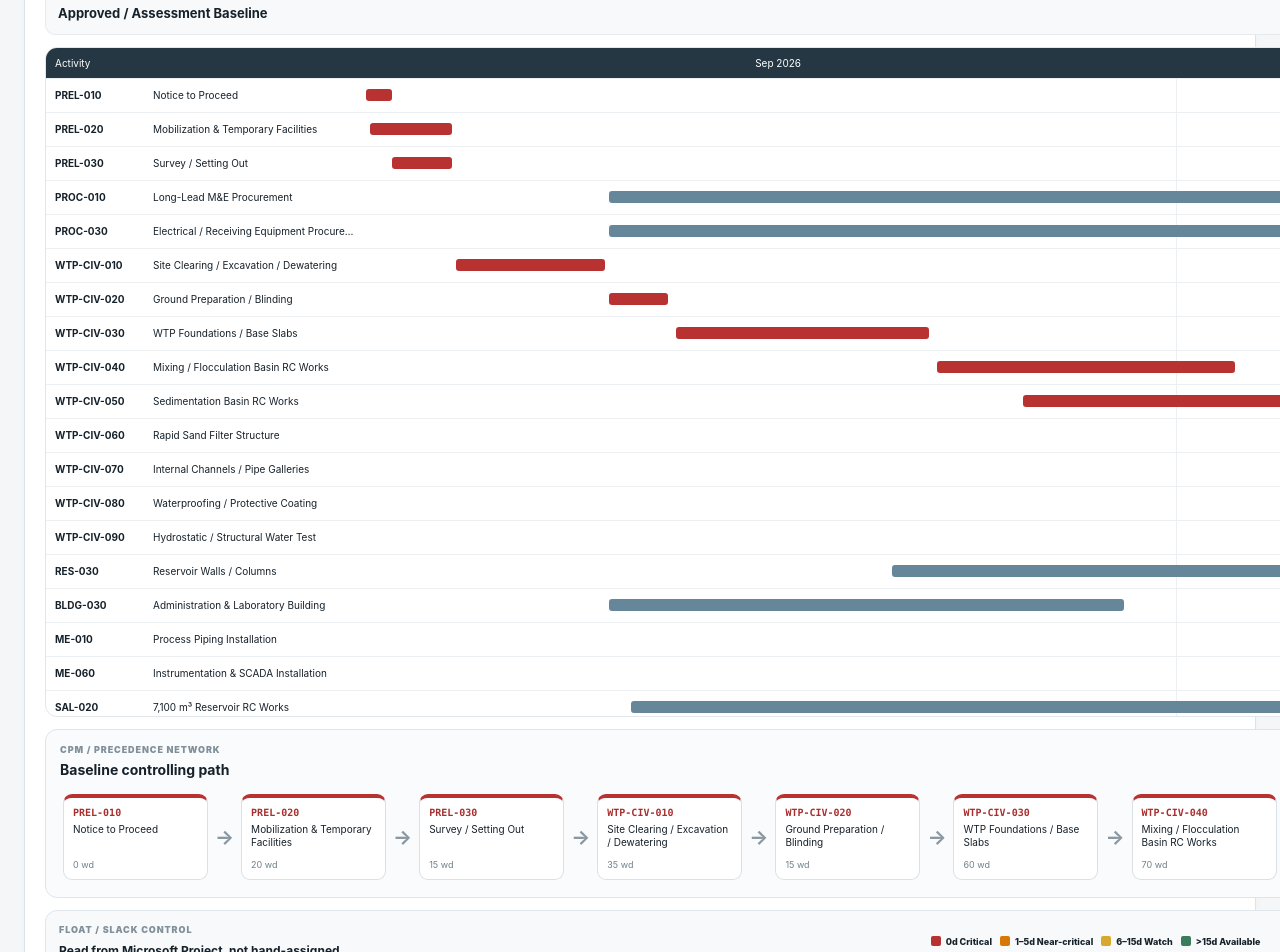
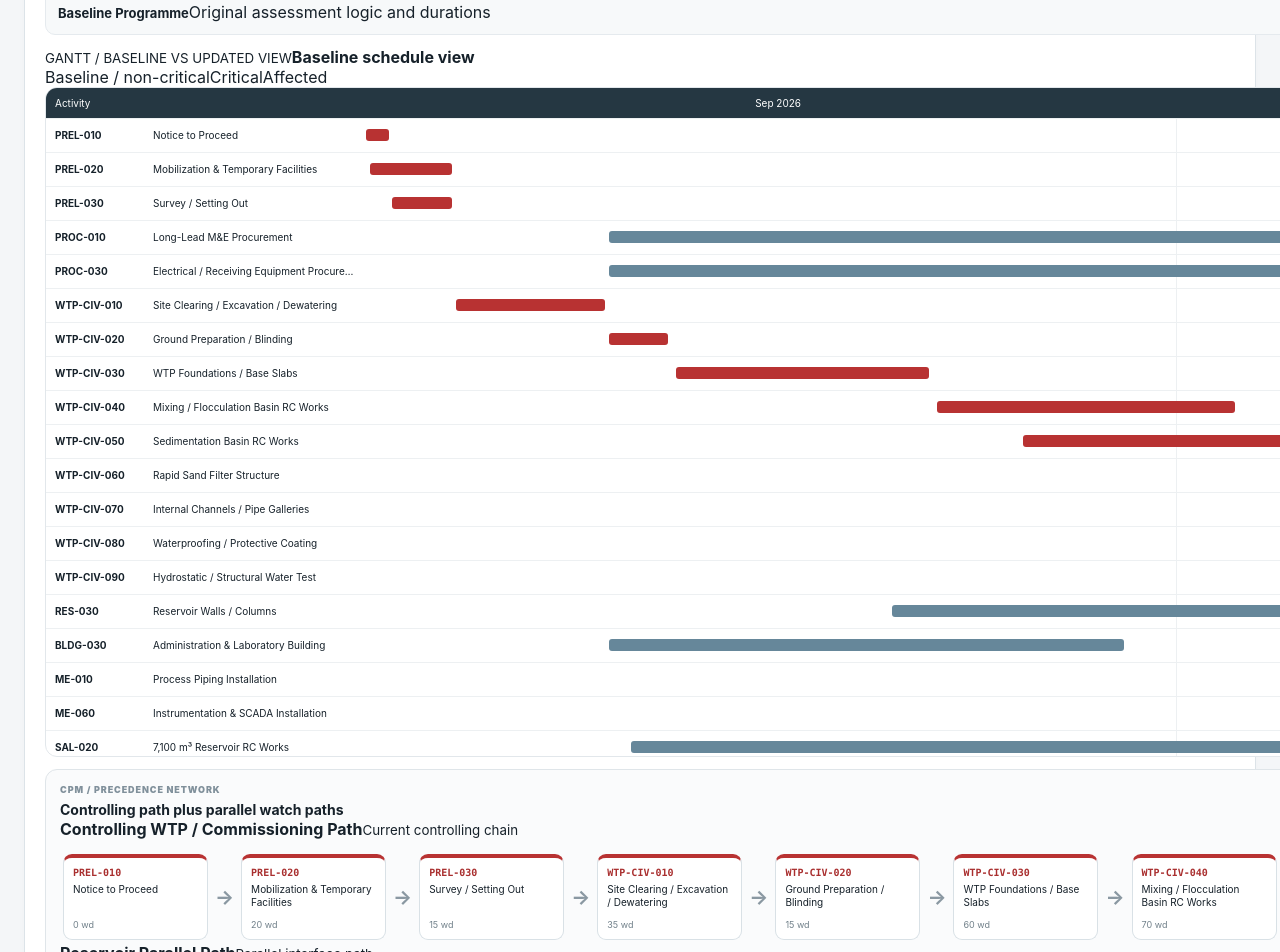
Before and after one commit to michaelfutol/Michael-Futol-Chinaimo-Project-Controls, a Next.js app: page / in a window 1280 px wide. Shown: the part 2320-3272 px from the top of the page. Built offline with nearby package versions, Linux system fonts and the light colour scheme.

Commit message:
feat: strengthen scenario, gantt and CPM network views

```diff
--- a/app/ScheduleExplorer.tsx
+++ b/app/ScheduleExplorer.tsx
@@ -6,67 +6,111 @@ type Scenario = {
   id:string; name:string; activity:string; reportedDelay:number; baselineCritical:string;
   baselineFinish:string; forecastFinish:string; netImpact:number; result:string; why:string;
 };
-type Activity = {id:string; wbs:string; name:string; duration:number; predecessors:string; relationships:string; workstream:string; baselineStart:string; baselineFinish:string; critical:boolean};
-
-const addCalendarDays=(iso:string,days:number)=>{
-  const d=new Date(iso+'T00:00:00'); d.setDate(d.getDate()+days); return d.toISOString().slice(0,10);
+type Activity = {
+  id:string; wbs:string; name:string; duration:number; predecessors:string; relationships:string;
+  workstream:string; baselineStart:string; baselineFinish:string; critical:boolean;
 };
 
+type View='BASE'|'A'|'B'|'C'|'D';
+
+const isoDate=(value:string)=>new Date(`${value}T00:00:00`);
+const addCalendarDays=(iso:string,days:number)=>{
+  const d=isoDate(iso); d.setDate(d.getDate()+days); return d.toISOString().slice(0,10);
+};
+
+const keyWatchIds=['PROC-010','PROC-030','RES-030','BLDG-030','SAL-020','PWR-030'];
+
 export default function ScheduleExplorer({schedule,scenarios,criticalPath,statusDate}:{schedule:Activity[];scenarios:Scenario[];criticalPath:string[];statusDate:string}){
-  const [view,setView]=useState<'BASE'|'A'|'B'|'C'|'D'>('BASE');
+  const [view,setView]=useState<View>('BASE');
   const selected=view==='BASE'?null:scenarios.find(s=>s.id===view)!;
-  const start=new Date(schedule[0].baselineStart+'T00:00:00');
-  const baselineEnd=new Date(schedule.find(a=>a.id==='COMM-080')!.baselineFinish+'T00:00:00');
-  const forecastEnd=selected?new Date(selected.forecastFinish+'T00:00:00'):baselineEnd;
+  const first=schedule.reduce((a,b)=>a.baselineStart<b.baselineStart?a:b);
+  const completion=schedule.find(a=>a.id==='COMM-080')!;
+  const baselineEnd=isoDate(completion.baselineFinish);
+  const forecastEnd=selected?isoDate(selected.forecastFinish):baselineEnd;
+  const start=isoDate(first.baselineStart);
   const horizon=Math.max(baselineEnd.getTime(),forecastEnd.getTime())-start.getTime();
-  const pos=(d:string)=>Math.max(0,Math.min(100,((new Date(d+'T00:00:00').getTime()-start.getTime())/horizon)*100));
+  const pos=(d:string)=>Math.max(0,Math.min(100,((isoDate(d).getTime()-start.getTime())/horizon)*100));
+
   const selectedIds=useMemo(()=>{
     if(!selected) return new Set<string>();
     return new Set((selected.activity.match(/[A-Z]+(?:-[A-Z]+)*-\d+/g)||[]));
   },[selected]);
-  const display=schedule.filter(a=>a.critical || ['PROC-010','PROC-030','RES-030','BLDG-030','SAL-020','PWR-030'].includes(a.id));
+
   const criticalDelay=view==='A'||view==='C';
-  const shiftStarts=criticalDelay?criticalPath.indexOf('WTP-CIV-060'):-1;
-  const shifted=(a:Activity)=> shiftStarts>=0 && criticalPath.indexOf(a.id)>=shiftStarts;
+  const shiftStart=criticalDelay?criticalPath.indexOf('WTP-CIV-060'):-1;
+  const shifted=(a:Activity)=>shiftStart>=0&&criticalPath.indexOf(a.id)>=shiftStart;
+  const scenarioShift=selected?.netImpact||0;
+  const display=schedule.filter(a=>a.critical||keyWatchIds.includes(a.id));
+
+  const branchSets=[
+    {name:'Controlling WTP / Commissioning Path',tone:'critical',ids:criticalPath},
+    {name:'Reservoir Parallel Path',tone:'parallel',ids:['RES-010','RES-020','RES-030','RES-040','RES-050','RES-060']},
+    {name:'Power / Energization Watch',tone:'watch',ids:['PWR-010','PWR-020','PWR-030','PWR-040','COMM-020']},
+    {name:'Salakham Parallel Path',tone:'parallel',ids:['SAL-010','SAL-020','SAL-030','SAL-040','COMM-040']},
+  ];
 
   return <div className="scheduleExplorer">
-    <div className="viewTabs">
+    <div className="viewTabs scenarioTabs" role="tablist" aria-label="Schedule scenarios">
       <button className={view==='BASE'?'active':''} onClick={()=>setView('BASE')}>Baseline</button>
-      {scenarios.map(s=><button key={s.id} className={view===s.id?'active':''} onClick={()=>setView(s.id as 'A'|'B'|'C'|'D')}>Scenario {s.id}</button>)}
+      {scenarios.map(s=><button key={s.id} className={view===s.id?'active':''} onClick={()=>setView(s.id as View)}>Scenario {s.id}</button>)}
     </div>
 
     <div className="scenarioSummary">
-      <div><small>VIEW</small><b>{selected?selected.name:'Approved / Assessment Baseline'}</b></div>
-      <div><small>BASELINE FINISH</small><b>{selected?.baselineFinish||'2029-01-17'}</b></div>
-      <div><small>FORECAST FINISH</small><b className={selected&&selected.netImpact>0?'negative':''}>{selected?.forecastFinish||'2029-01-17'}</b></div>
-      <div><small>NET IMPACT</small><b className={selected&&selected.netImpact>0?'negative':''}>{selected?`${selected.netImpact>0?'+':''}${selected.netImpact} wd`:'0 wd'}</b></div>
+      <div className="scenarioName"><small>SELECTED VIEW</small><b>{selected?selected.name:'Baseline Programme'}</b><span>{selected?selected.activity:'Original assessment logic and durations'}</span></div>
+      <div><small>BASELINE FINISH</small><b>{selected?.baselineFinish||completion.baselineFinish}</b></div>
+      <div><small>FORECAST FINISH</small><b className={selected&&selected.netImpact>0?'negative':''}>{selected?.forecastFinish||completion.baselineFinish}</b></div>
+      <div><small>NET IMPACT</small><b className={selected&&selected.netImpact>0?'negative':'positive'}>{selected?`${selected.netImpact>0?'+':''}${selected.netImpact} wd`:'0 wd'}</b></div>
     </div>
 
-    <div className="ganttWrap scenarioGantt"><div className="ganttHead"><span>Activity</span><span>Sep 2026</span><span>2027</span><span>2028</span><span>Jan 2029</span></div>
+    {selected&&<div className={`resultBanner ${selected.netImpact>0?'resultDelay':'resultNoDelay'}`}>
+      <div><small>RESULT</small><strong>{selected.result}</strong></div>
+      <div className="resultFacts"><span><b>{selected.reportedDelay}</b> reported wd</span><span><b>{selected.baselineCritical}</b> baseline critical?</span><span><b>{selected.netImpact}</b> net project wd</span></div>
+    </div>}
+
+    <div className="ganttShell">
+      <div className="vizTitle"><div><small>GANTT / BASELINE VS UPDATED VIEW</small><b>{selected?'Scenario recalculation view':'Baseline schedule view'}</b></div><div className="vizLegend"><span><i className="legendBase"/>Baseline / non-critical</span><span><i className="legendCritical"/>Critical</span><span><i className="legendDelay"/>Affected</span></div></div>
+      <div className="ganttWrap scenarioGantt">
+        <div className="ganttHead"><span>Activity</span><span>Sep 2026</span><span>2027</span><span>2028</span><span>Jan 2029</span></div>
         {display.map(a=>{
-        const startDate=shifted(a)?addCalendarDays(a.baselineStart,12):a.baselineStart;
-        const finishDate=shifted(a)?addCalendarDays(a.baselineFinish,12):a.baselineFinish;
-        const left=pos(startDate), right=pos(finishDate), width=Math.max(a.duration===0?.8:right-left,.8);
+          const isShifted=shifted(a)&&scenarioShift>0;
+          const startDate=isShifted?addCalendarDays(a.baselineStart,scenarioShift):a.baselineStart;
+          const finishDate=isShifted?addCalendarDays(a.baselineFinish,scenarioShift):a.baselineFinish;
+          const left=pos(startDate), right=pos(finishDate), width=Math.max(a.duration===0?.7:right-left,.7);
           const selectedActivity=selectedIds.has(a.id);
-        return <div className="ganttRow" key={a.id}><div className="ganttLabel"><b>{a.id}</b><span>{a.name}</span>{selectedActivity&&<em>DELAY</em>}</div><div className="ganttTrack"><div className={`${a.critical?'ganttBar criticalBar':'ganttBar'} ${selectedActivity?'selectedDelay':''}`} style={{left:`${left}%`,width:`${width}%`}}/><div className="dataDate" style={{left:`${pos(statusDate)}%`}}/></div></div>
+          return <div className="ganttRow" key={a.id}>
+            <div className="ganttLabel"><b>{a.id}</b><span>{a.name}</span>{selectedActivity&&<em>AFFECTED</em>}</div>
+            <div className="ganttTrack">
+              {selected&&isShifted&&<div className="baselineGhost" style={{left:`${pos(a.baselineStart)}%`,width:`${Math.max(pos(a.baselineFinish)-pos(a.baselineStart),.7)}%`}}/>}
+              <div className={`${a.critical?'ganttBar criticalBar':'ganttBar'} ${selectedActivity?'selectedDelay':''}`} style={{left:`${left}%`,width:`${width}%`}}/>
+              <div className="dataDate" style={{left:`${pos(statusDate)}%`}} title={`Data date ${statusDate}`}/>
+            </div>
+          </div>
         })}
+      </div>
     </div>
 
     <div className="networkCard">
-      <div className="networkTitle"><div><small>CPM / PRECEDENCE NETWORK</small><b>{selected?'Updated logic impact view':'Baseline controlling path'}</b></div><span className="networkLegend"><i/>Critical / controlling</span></div>
+      <div className="networkTitle"><div><small>CPM / PRECEDENCE NETWORK</small><b>Controlling path plus parallel watch paths</b></div><span className="networkLegend"><i/>Critical / controlling</span></div>
+      <div className="networkLanes">
+        {branchSets.map(branch=><div className={`networkLane ${branch.tone}`} key={branch.name}>
+          <div className="laneLabel"><b>{branch.name}</b><small>{branch.tone==='critical'?'Current controlling chain':'Parallel interface path'}</small></div>
           <div className="networkScroller"><div className="networkChain">
-        {criticalPath.map((id,i)=>{
-          const a=schedule.find(x=>x.id===id)!; const hit=selectedIds.has(id);
-          return <div className="networkItem" key={id}><div className={`networkNode ${hit?'delayNode':''}`}><code>{id}</code><span>{a.name}</span><small>{a.duration} wd</small></div>{i<criticalPath.length-1&&<b className="networkArrow">→</b>}</div>
+            {branch.ids.map((id,i)=>{
+              const a=schedule.find(x=>x.id===id); if(!a) return null;
+              const hit=selectedIds.has(id);
+              return <div className="networkItem" key={id}><div className={`networkNode ${hit?'delayNode':''} ${a.critical?'criticalNode':''}`}><code>{id}</code><span>{a.name}</span><small>{a.duration} wd</small></div>{i<branch.ids.length-1&&<b className="networkArrow">→</b>}</div>
             })}
           </div></div>
-      {selected&&<div className="networkResult"><small>SOLUTION</small><strong>{selected.result}</strong><span>{selected.why}</span></div>}
+        </div>)}
+      </div>
     </div>
 
     <div className="floatPanel">
-      <div><small>FLOAT / SLACK CONTROL</small><b>Read from Microsoft Project, not hand-assigned</b></div>
+      <div><small>FLOAT / SLACK HEALTH</small><b>CPM output, never hand-assigned</b></div>
       <div className="floatBands"><span><i className="f0"/>0d Critical</span><span><i className="f1"/>1–5d Near-critical</span><span><i className="f2"/>6–15d Watch</span><span><i className="f3"/>&gt;15d Available</span></div>
-      <p>Final Total Slack values are synchronized from the native .mpp calculation. The objective is a realistic, resilient network—not artificially maximizing float.</p>
+      <p>Final Total Slack and Critical fields are taken from Microsoft Project after recalculation. The web view mirrors those results using the same Activity IDs.</p>
     </div>
+
+    {selected&&<details className="details decisionDetails"><summary>Decision basis / control logic</summary><p>{selected.why}</p></details>}
   </div>
 }
```
Lines whose indentation alone changed are shown as unchanged.
